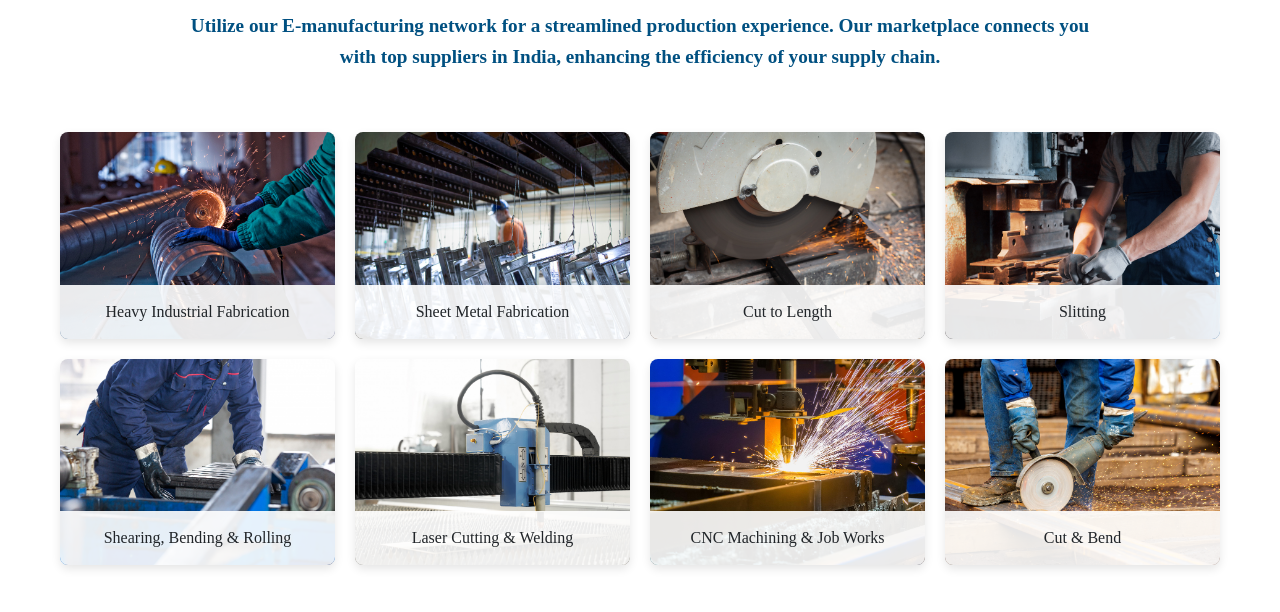
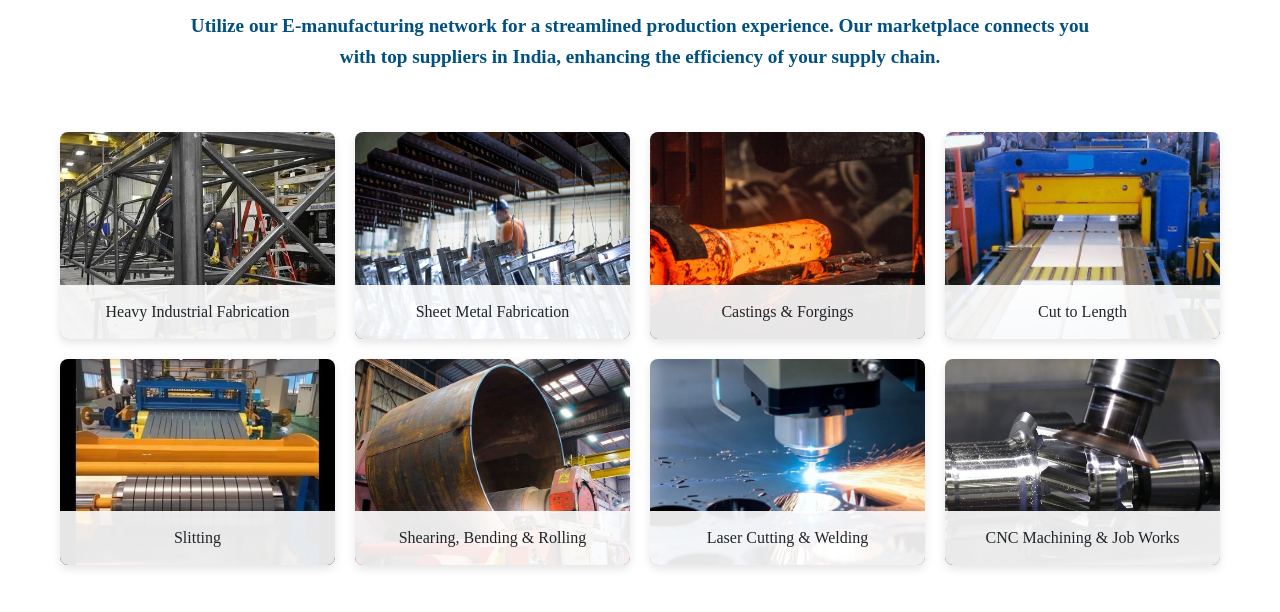
Before and after one commit to Talibusmani77/Lohakart-website, a plain HTML site: page services.html in a window 1280 px wide. Shown: the part 980-1592 px from the top of the page. Drawn offline with nearby package versions, Linux system fonts and the light colour scheme; a web font is replaced by a local one.

Commit message:
changes-new1

```diff
--- a/services.html
+++ b/services.html
@@ -101,7 +101,7 @@
         <div class="fabrication-grid">
             <div class="fabrication-card">
                 <div class="card-image">
-                    <img src="assets/heavy_ind.jpg" >
+                    <img src="assets/heavy1.jpg" >
                     <div class="card-title">Heavy Industrial Fabrication</div>
                 </div>
                 <div class="card-hover-content">
@@ -125,7 +125,19 @@
 
             <div class="fabrication-card">
                 <div class="card-image">
-                    <img src="assets/cut_to_length.jpg" >
+                    <img src="assets/for.jpg" >
+                    <div class="card-title">Castings & Forgings</div>
+                </div>
+                <div class="card-hover-content">
+                    <h3>Castings & Forgings</h3>
+                    <p>Precise castings and Forgings services for tailored metal solutions.</p>
+
+                </div>
+            </div>
+
+            <div class="fabrication-card">
+                <div class="card-image">
+                    <img src="assets/cut_to_length1.jpg" >
                     <div class="card-title">Cut to Length</div>
                 </div>
                 <div class="card-hover-content">
@@ -137,7 +149,7 @@
 
             <div class="fabrication-card">
                 <div class="card-image">
-                    <img src="assets/slitting.jpg" >
+                    <img src="assets/slitting1.jpg" >
                     <div class="card-title">Slitting</div>
                 </div>
                 <div class="card-hover-content">
@@ -149,7 +161,7 @@
 
             <div class="fabrication-card">
                 <div class="card-image">
-                    <img src="assets/bending.jpg" >
+                    <img src="assets/rolling.jpg" >
                     <div class="card-title">Shearing, Bending & Rolling</div>
                 </div>
                 <div class="card-hover-content">
@@ -161,7 +173,7 @@
 
             <div class="fabrication-card">
                 <div class="card-image">
-                    <img src="assets/laser.jpg" >
+                    <img src="assets/laser1.jpg" >
                     <div class="card-title">Laser Cutting & Welding</div>
                 </div>
                 <div class="card-hover-content">
@@ -173,7 +185,7 @@
 
             <div class="fabrication-card">
                 <div class="card-image">
-                    <img src="assets/cnc.jpg" >
+                    <img src="assets/cnc1.jpg" >
                     <div class="card-title">CNC Machining & Job Works</div>
                 </div>
                 <div class="card-hover-content">
@@ -183,17 +195,7 @@
                 </div>
             </div>
 
-            <div class="fabrication-card">
-                <div class="card-image">
-                    <img src="assets/cut_bend.jpg" >
-                    <div class="card-title">Cut & Bend</div>
-                </div>
-                <div class="card-hover-content">
-                    <h3>Cut & Bend</h3>
-                    <p>Accurate cut and bend services for tailored metal solutions.</p>
 
-                </div>
-            </div>
         </div>
     </div>
 
```
Also changed, not shown: assets/cnc.jpg (deleted), assets/cnc1.jpg (added), assets/cut_to_length.jpg (deleted), assets/cut_to_length1.jpg (added), assets/for.jpg (added), assets/heavy1.jpg (added), assets/heavy_ind.jpg (deleted), assets/laser1.jpg (added), assets/rolling.jpg (added), assets/slitting.jpg (deleted), assets/slitting1.jpg (added).
